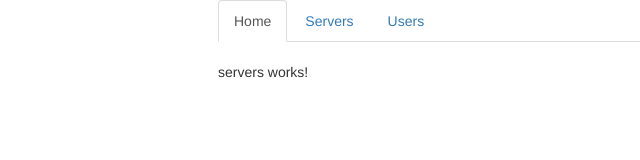
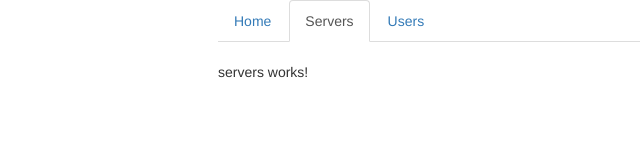
Before and after one commit to Knightch/Angular-Course, an Angular app in the folder My-First-App/: page /servers in a window 1280 px wide. Shown: the top 160 px of the page, without its empty margins (47-687 px from the left). Built offline with nearby package versions, Linux system fonts and the light colour scheme.

Commit message:
styling active router links

```diff
--- a/My-First-App/src/app/app.component.html
+++ b/My-First-App/src/app/app.component.html
@@ -2,9 +2,10 @@
   <div class="row">
     <div class="col-xs-12 col-md-8 col-sm-offset-1 col-md-offset-2">
       <ul class="nav nav-tabs">
-        <li role="presentation" class="active"><a routerLink="/">Home</a></li>
-        <li role="presentation"><a routerLink="/servers">Servers</a></li>
-        <li role="presentation"><a routerLink="/users">Users</a></li>
+        <li role="presentation" routerLinkActive="active" [routerLinkActiveOptions]="{exact: true}"><a
+            routerLink="/">Home</a></li>
+        <li role="presentation" routerLinkActive="active"><a routerLink="/servers">Servers</a></li>
+        <li role="presentation" routerLinkActive="active"><a routerLink="/users">Users</a></li>
       </ul>
     </div>
   </div>
```
